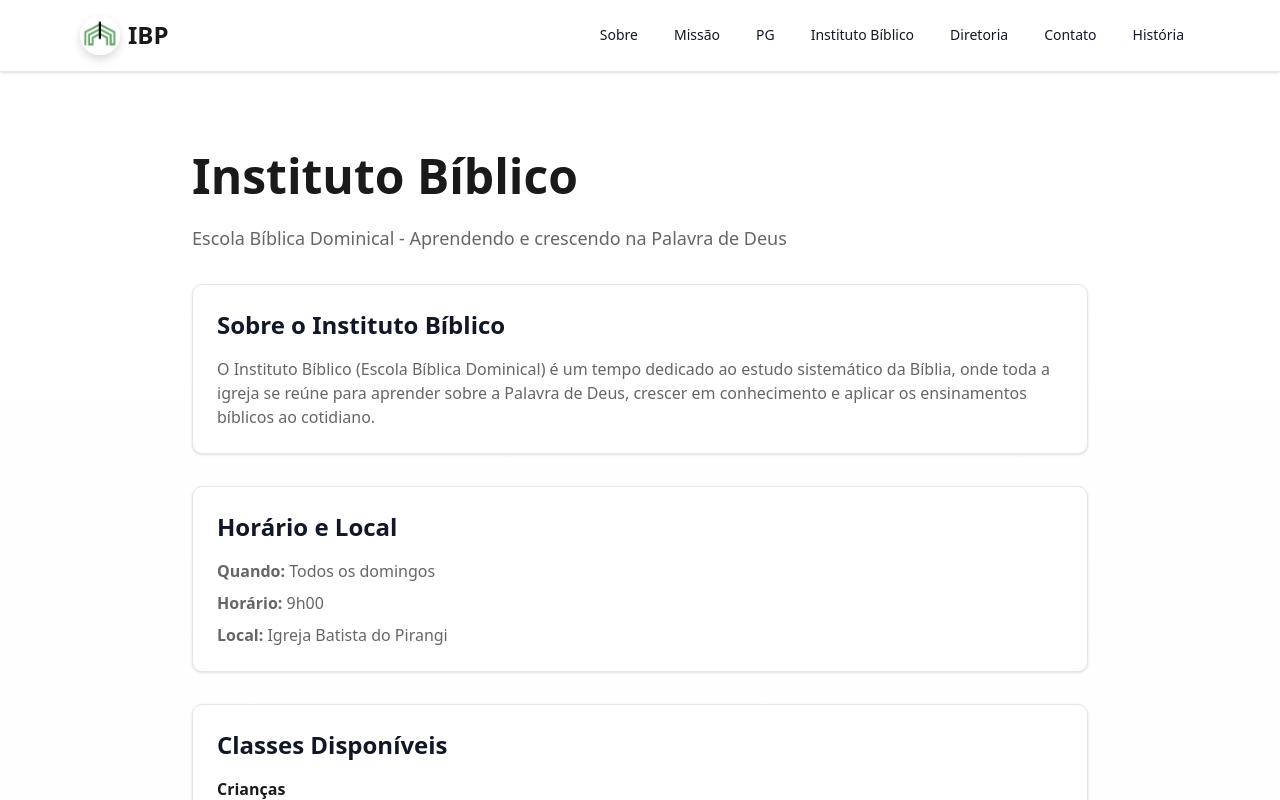
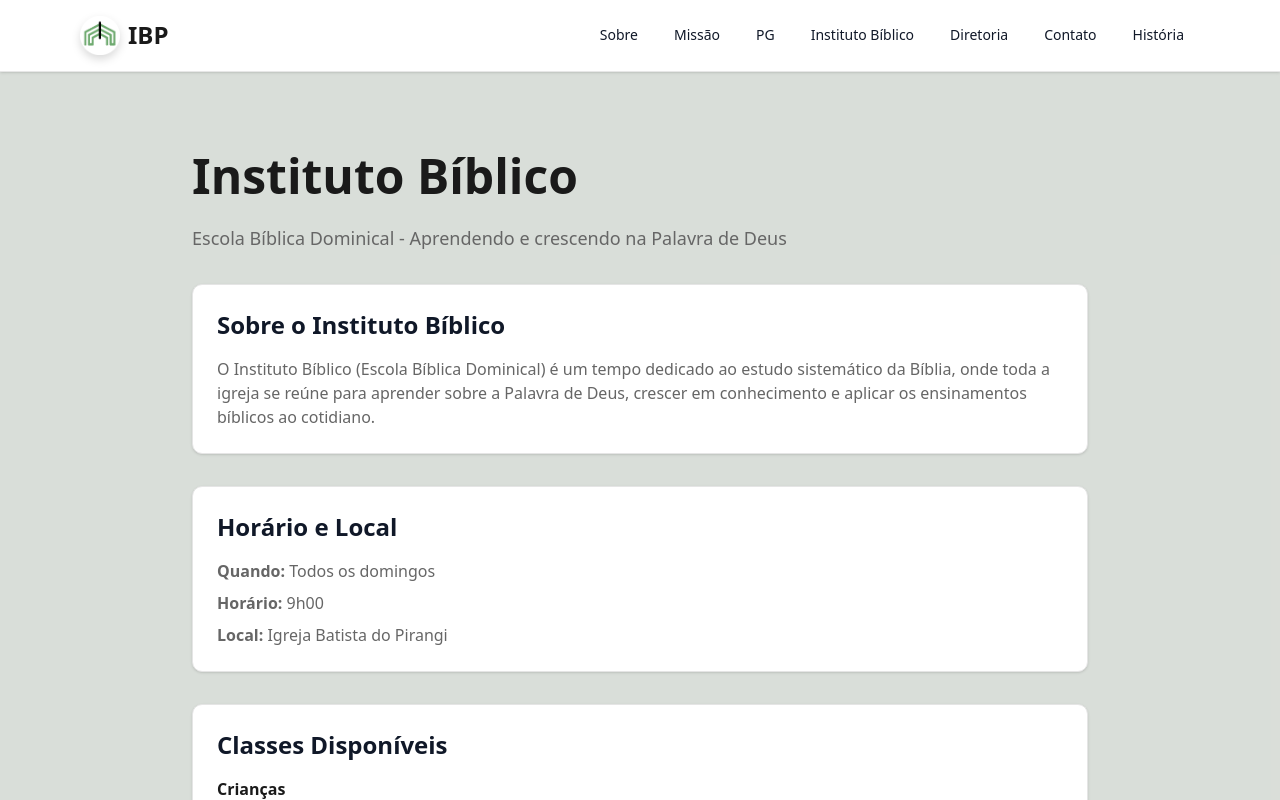
Before and after one commit to JVitorbs/ibp-next, a Next.js app: page /instituto-biblico in a window 1280 px wide. Shown: the top 800 px of the page. Built offline with nearby package versions, Linux system fonts and the light colour scheme.

Commit message:
feat: Altera a classe de fundo da seção principal para bg-primary

```diff
--- a/src/app/instituto-biblico/page.tsx
+++ b/src/app/instituto-biblico/page.tsx
@@ -9,7 +9,7 @@ export const metadata: Metadata = {
 export default function InstitutoBiblicoPage() {
   return (
     <main className="min-h-screen">
-      <section className="py-20 px-4 bg-gradient-to-b from-background to-muted/20">
+      <section className="py-20 px-4 bg-primary/20 from-background to-muted/20">
         <div className="max-w-4xl mx-auto">
           <h1 className="text-4xl md:text-5xl font-bold text-foreground mb-6">
             Instituto Bíblico
```
